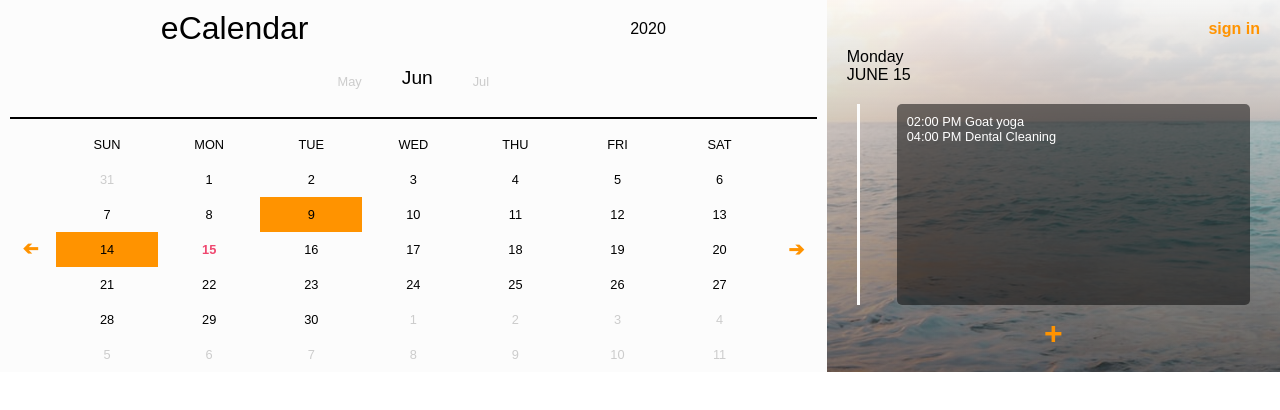
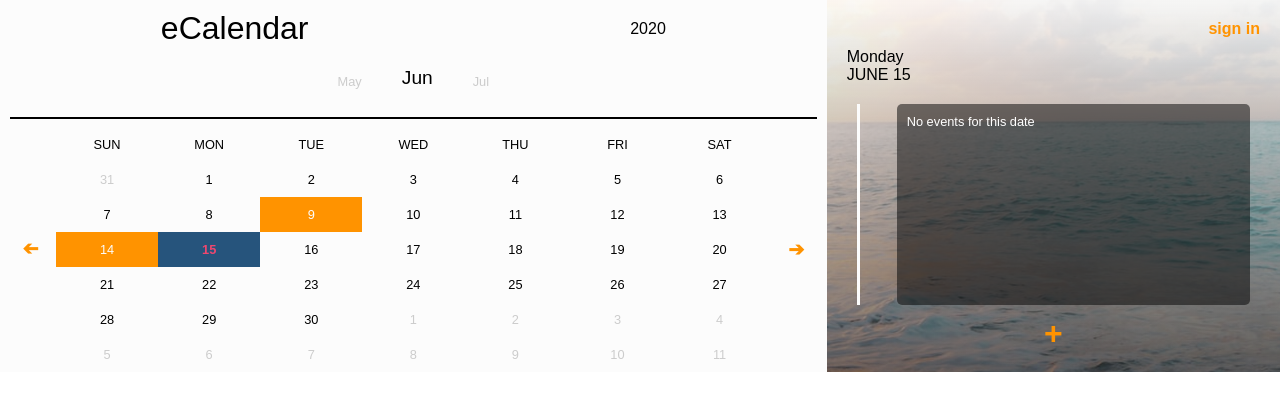
Before and after one commit to clarkj99/Calendar, a React (Create React App) app in the folder calendar-react/: page / in a window 1280 px wide. Shown: the top 410 px of the page. Built offline with nearby package versions, Linux system fonts and the light colour scheme.

Commit message:
Display events for selected date only

```diff
--- a/calendar-react/src/features/calendar/Calendar.css
+++ b/calendar-react/src/features/calendar/Calendar.css
@@ -5,6 +5,7 @@
   --largest-font-size: 2rem;
   --primary: #26547c;
   --secondary: #ff9300;
+  --hover: #ffcf8b;
   --white: #fcfcfc;
   --highlight: #ef476f;
   --green: #06d6a0;
@@ -74,9 +75,16 @@ body {
   padding: 10px 0;
   margin: 0px;
 }
+
+.calendar-dates > span.selected {
+  background-color: var(--primary);
+  color: var(--white);
+}
+
 .calendar-dates > span:hover {
-  background-color: #ccc;
+  background-color: var(--hover);
 }
+
 .inactive-day,
 .inactive-month {
   color: var(--inactive);
@@ -91,8 +99,9 @@ span.active-day.current {
   /* font-size: var(--main-font-size); */
   color: var(--highlight);
 }
-.calendar-dates > span.events {
+span.events {
   background-color: var(--secondary);
+  color: var(--white);
 }
 .h-line hr {
   height: 2px;
--- a/calendar-react/src/features/calendar/Calendar.js
+++ b/calendar-react/src/features/calendar/Calendar.js
@@ -9,27 +9,31 @@ function adjustedMonth(month) {
     return month
 }
 
-function calendarDaysJS(day) {
+function calendarDaysJS(dateForMonth) {
     const days = []
-    const tempDate = new Date(day.getTime())
+    const tempDate = new Date(dateForMonth.getTime())
     tempDate.setDate(1)
     tempDate.setDate(1 - tempDate.getDay())
     for (let i = 1; i <= 42; i++) {
-        days[i] = { day: tempDate.getDate(), month: tempDate.getMonth(), year: tempDate.getYear() }
+        days[i] = { day: tempDate.getDate(), month: tempDate.getMonth(), year: tempDate.getFullYear() }
         tempDate.setDate(tempDate.getDate() + 1)
     }
     return days
 }
 
-function dateClass(item, month, today, events) {
+function dateClass(item, month, today, events, selectedDate) {
     let className = item.month === month ? "active-day" : "inactive-day"
 
-    if (item.day === today.getDate() && item.month === today.getMonth() && item.year === today.getYear()) {
+    if (item.day === today.getDate() && item.month === today.getMonth() && item.year === today.getFullYear()) {
         className += " current"
     }
 
     if (events.find(event => item.day === event.startTime.getDate() && item.month === event.startTime.getMonth())) {
         className += " events"
+    }
+
+    if (item.day === selectedDate.getDate() && item.month === selectedDate.getMonth() && item.year === selectedDate.getFullYear()) {
+        className += " selected"
     }
 
     return className
@@ -103,59 +107,56 @@ const sampleEvents = [
     { title: "Tee time", startTime: new Date(Date.UTC(2020, 4, 18, 18, 30, 0)), people: "Marge", location: "The Office", description: "I'm not sure what's happening, but I like it." }
 ]
 
-const useEventForm = (callback) => {
-    const [inputs, setInputs] = useState({});
+// const useEventForm = (callback) => {
+//     const [inputs, setInputs] = useState({});
 
-    const handleSubmit = (event) => {
-        if (event) {
-            event.preventDefault();
-        }
-        callback();
-    }
+//     const handleSubmit = (event) => {
+//         if (event) {
+//             event.preventDefault();
+//         }
+//         callback();
+//     }
 
-    const handleInputChange = (event) => {
-        event.persist();
-        setInputs(inputs => ({ ...inputs, [event.target.name]: event.target.value }));
-    }
+//     const handleInputChange = (event) => {
+//         event.persist();
+//         setInputs(inputs => ({ ...inputs, [event.target.name]: event.target.value }));
+//     }
 
-    return {
-        handleSubmit,
-        handleInputChange,
-        inputs
-    };
-}
+//     return {
+//         handleSubmit,
+//         handleInputChange,
+//         inputs
+//     };
+// }
 
-const useInput = initialValue => {
-    const [value, setValue] = useState(initialValue);
+// const useInput = initialValue => {
+//     const [value, setValue] = useState(initialValue);
 
-    return {
-        value,
-        setValue,
-        reset: () => setValue(""),
-        bind: {
-            value,
-            onChange: event => {
-                setValue(event.target.value);
-            }
-        }
-    };
-};
+//     return {
+//         value,
+//         setValue,
+//         reset: () => setValue(""),
+//         bind: {
+//             value,
+//             onChange: event => {
+//                 setValue(event.target.value);
+//             }
+//         }
+//     };
+// };
 
 export function Calendar() {
     const today = new Date();
 
     const [modalActive, setModalActive] = useState(false);
-    const [dateForMonth, setDateforMonth] = useState(new Date(today.getTime()))
+    const [dateForMonth, setDateForMonth] = useState(new Date(today.getTime()))
     const [selectedDate, setSelectedDate] = useState(new Date(today.getTime()))
+
     const events = sampleEvents.filter(event => event.startTime.toLocaleDateString([], { year: 'numeric', month: '2-digit' }) === dateForMonth.toLocaleDateString([], { year: 'numeric', month: '2-digit' }))
 
-    console.log('date', dateForMonth.toLocaleDateString([], { year: 'numeric', month: '2-digit' }));
-    console.log('dateForMonth', dateForMonth);
-    console.log(events);
-
+    const selectedDayEvents = events.filter(event => event.startTime.toLocaleDateString() === selectedDate.toLocaleDateString())
     const month = dateForMonth.getMonth();
-    const date = today.getDate();
-    const { value, bind, reset } = useInput('');
+    // const { value, bind, reset } = useInput('');
     return (
         <div className="section">
             <div className='calendar-box'>
@@ -172,26 +173,26 @@ export function Calendar() {
                     <hr />
                 </div>
                 <div className="calendar-controls">
-                    <span className="calendar-arrow text-button" onClick={() => changeMonth(-1, dateForMonth, setDateforMonth)}> {String.fromCharCode(10132)} </span>
+                    <span className="calendar-arrow text-button" onClick={() => changeMonth(-1, dateForMonth, setDateForMonth)}> {String.fromCharCode(10132)} </span>
                     <div className="calendar-body">
                         <div className="calendar-days">
                             {days.map(day => <span key={day}>{day}</span>)}
                         </div>
                         <div className="calendar-dates">
-                            {calendarDaysJS(dateForMonth).map(item => <span key={item.month + ' ' + item.day} className={dateClass(item, month, today, events)}>{item.day}</span>)}
+                            {calendarDaysJS(dateForMonth).map(item => <span key={item.month + ' ' + item.day} className={dateClass(item, month, today, events, selectedDate)} onClick={() => setSelectedDate(new Date(item.year, item.month, item.day))}>{item.day}</span>)}
                         </div>
                     </div>
-                    <span className="calendar-arrow text-button" onClick={() => changeMonth(1, dateForMonth, setDateforMonth)}>{String.fromCharCode(10132)}</span>
+                    <span className="calendar-arrow text-button" onClick={() => changeMonth(1, dateForMonth, setDateForMonth)}>{String.fromCharCode(10132)}</span>
                 </div>
             </div>
             <div className="event-box">
                 <div className="event-signin text-button">Sign In</div>
-                <div className="event-date"><span>{today.toLocaleDateString([], { weekday: 'long' })}</span> <span>{today.toLocaleDateString([], { month: 'long' })} {date}</span></div>
+                <div className="event-date"><span>{selectedDate.toLocaleDateString(['us'], { weekday: 'long' })}</span> <span>{selectedDate.toLocaleDateString([], { month: 'long' })} {selectedDate.getDate()}</span></div>
 
                 <div className="event-details">
                     <div className="v-line"></div>
                     <div className="list">
-                        {events.map((event, i) => <div key={i}>{event.startTime.toLocaleTimeString([], { hour: '2-digit', minute: '2-digit' })} {event.title}</div>)}
+                        {selectedDayEvents.length ? selectedDayEvents.map((event, i) => <div key={i}>{event.startTime.toLocaleTimeString([], { hour: '2-digit', minute: '2-digit' })} {event.title}</div>) : <div>No events for this date</div>}
                     </div>
                 </div>
                 <div className="event-create text-button" onClick={() => toggleModal(modalActive, setModalActive)}>+</div>
--- a/calendar-react/src/index.js
+++ b/calendar-react/src/index.js
@@ -7,11 +7,11 @@ import { Provider } from 'react-redux';
 import * as serviceWorker from './serviceWorker';
 
 ReactDOM.render(
-  <React.StrictMode>
-    <Provider store={store}>
-      <App />
-    </Provider>
-  </React.StrictMode>,
+  // <React.StrictMode>
+  <Provider store={store}>
+    <App />
+  </Provider>,
+  // </React.StrictMode>,
   document.getElementById('root')
 );
 
```
